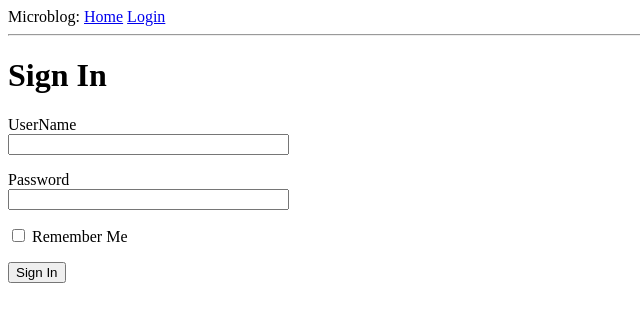
After one commit to jugnugs/flask_blog, a Flask app: page /login in a window 1280 px wide. The commit adds this page. Shown: the top 322 px of the page, without its empty margins (0-640 px from the left). Run offline with Flask 2, Linux system fonts and the light colour scheme.

Commit message:
implement login form

```diff
--- a/app/__init__.py
+++ b/app/__init__.py
@@ -1,5 +1,7 @@
 from flask import Flask
+from config import Config
 
 app = Flask(__name__)
+app.config.from_object(Config)
 
 from app import routes
--- /dev/null
+++ b/app/forms.py
@@ -0,0 +1,9 @@
+from flask_wtf import FlaskForm
+from wtforms import StringField, PasswordField, BooleanField, SubmitField
+from wtforms.validators import DataRequired
+
+class LoginForm(FlaskForm):
+  username = StringField('UserName', validators=[DataRequired()])
+  password = PasswordField('Password', validators=[DataRequired()])
+  remember_me = BooleanField('Remember Me')
+  submit = SubmitField('Sign In')
--- a/app/routes.py
+++ b/app/routes.py
@@ -1,5 +1,6 @@
 from flask import render_template
 from app import app
+from app.forms import LoginForm
 
 @app.route('/')
 @app.route('/index')
@@ -16,3 +17,8 @@ def index():
     }
   ]
   return render_template('index.html', title='Home', user=user, posts=posts)
+
+@app.route('/login')
+def login():
+  form = LoginForm()
+  return render_template('login.html', title='Sign In', form=form)
--- a/app/templates/base.html
+++ b/app/templates/base.html
@@ -7,7 +7,11 @@
     {% endif %}
   </head>
   <body>
-    <div>Microblog: <a href="/index">Home</a></div>
+    <div>
+      Microblog:
+      <a href="/index">Home</a>
+      <a href="/login">Login</a>
+    </div>
     <hr>
     {% block content %}{% endblock %}
   </body>
--- /dev/null
+++ b/app/templates/login.html
@@ -0,0 +1,18 @@
+{% extends 'base.html' %}
+
+{% block content %}
+  <h1>Sign In</h1>
+  <form action="" method="post" novalidate>
+    {{form.hidden_tag()}}
+    <p>
+      {{form.username.label}}<br>
+      {{form.username(size=32)}}
+    </p>
+    <p>
+      {{form.password.label}}<br>
+      {{form.password(size=32)}}
+    </p>
+    <p>{{form.remember_me()}} {{form.remember_me.label}}</p>
+    <p>{{form.submit()}}</p>
+  </form>
+{% endblock %}
--- /dev/null
+++ b/config.py
@@ -0,0 +1,4 @@
+import os
+
+class Config(object):
+  SECRET_KEY = os.environ.get('SECRET_KEY') or 'you-will-never-guess'
--- a/pyproject.toml
+++ b/pyproject.toml
@@ -8,6 +8,7 @@ authors = ["Julia <julialn.sunni@gmail.com>"]
 python = "^3.6"
 Flask = "^1.1.2"
 python-dotenv = "^0.15.0"
+Flask-WTF = "^0.14.3"
 
 [tool.poetry.dev-dependencies]
 
```
Also changed, not shown: 1 other file.
